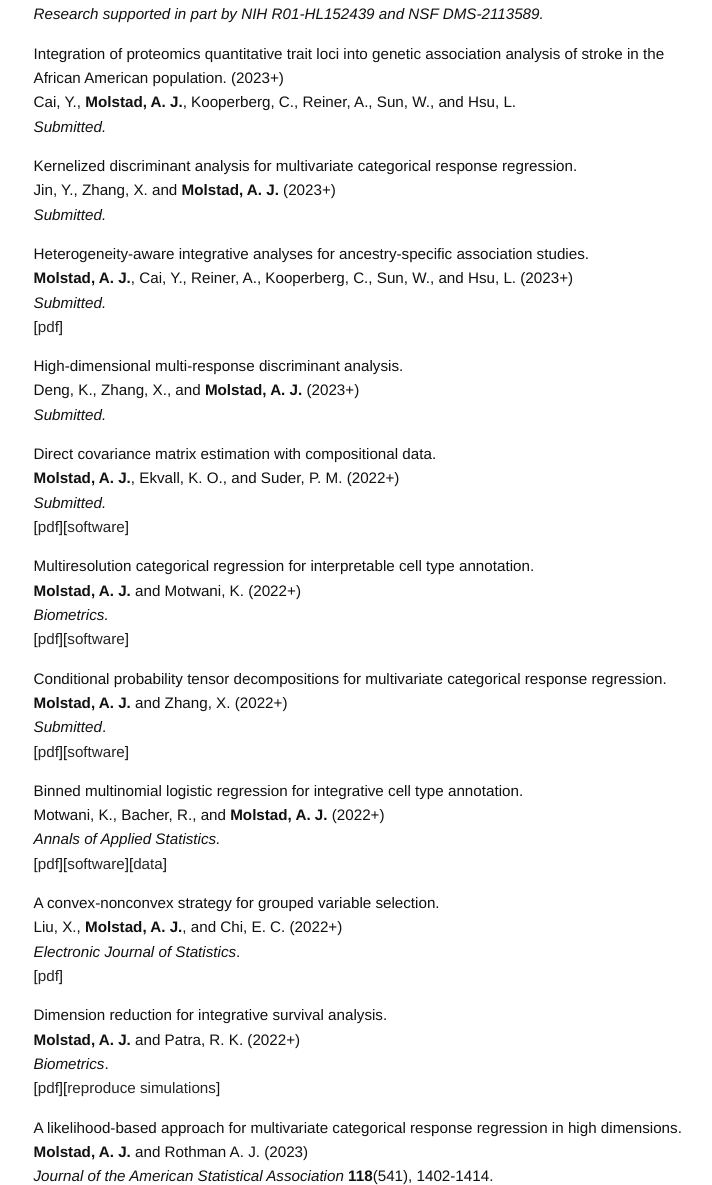
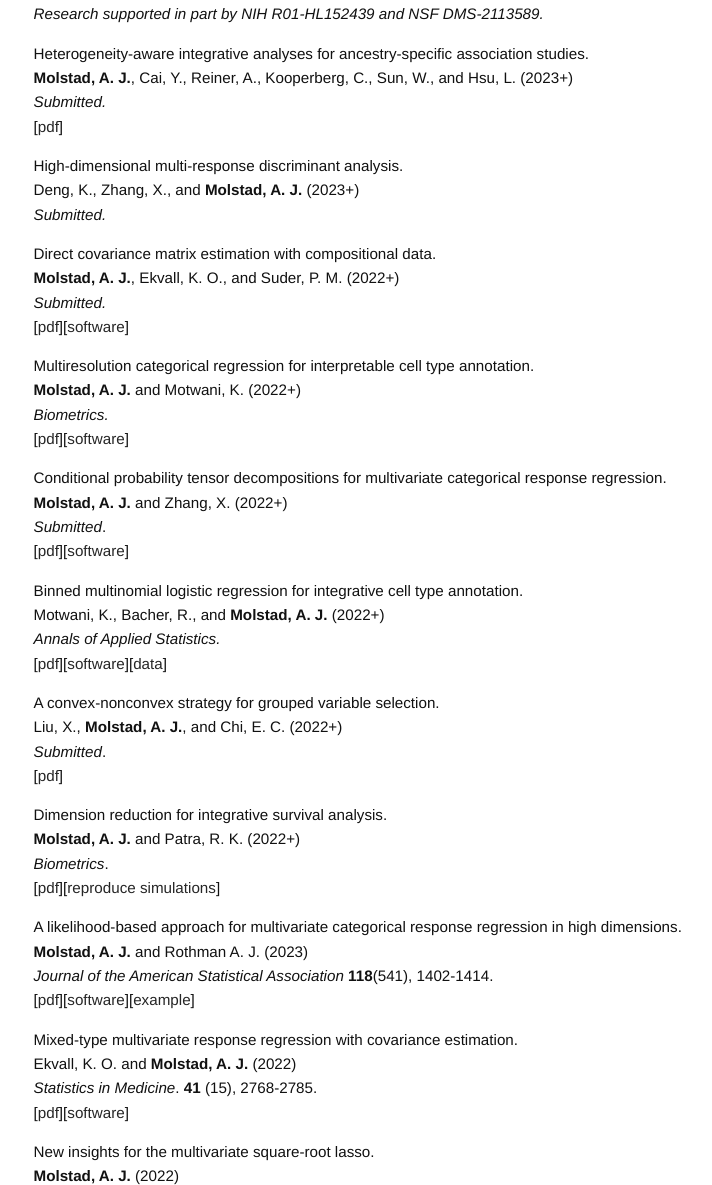
Before and after one commit to ajmolstad/ajmolstad.github.io, a Jekyll site: the page built from research.md, in a window 1280 px wide and 1400 px high, scrolled down 236 px. Shown: the part 215-1400 px from the top of the window, without its empty margins (274-986 px from the left). Built offline with Jekyll 4.4.1, drawn with Linux system fonts in a browser that asks for light colours.

Commit message:
Update research.md

```diff
--- a/research.md
+++ b/research.md
@@ -17,14 +17,14 @@ Gelis-Cadena, K. and **Molstad, A. J.** (2022+) <br>
 Zhang, Y., Ekvall, K. O., and **Molstad, A. J.** (2023+) <br>
 Submitted <br> -->
 
-
+<!--
 Integration of proteomics quantitative trait loci into genetic association analysis of stroke in the African American population. (2023+)<br>
 Cai, Y., **Molstad, A. J.**, Kooperberg, C., Reiner, A., Sun, W., and Hsu, L. <br>
-*Submitted.* <br>
+*Submitted.* <br>  -->
 
-Kernelized discriminant analysis for multivariate categorical response regression. <br>
+<!-- Kernelized discriminant analysis for multivariate categorical response regression. <br>
 Jin, Y., Zhang, X. and **Molstad, A. J.** (2023+) <br>
-*Submitted.* <br>
+*Submitted.* <br> -->
 
 Heterogeneity-aware integrative analyses for ancestry-specific association studies. <br>
 **Molstad, A. J.**, Cai, Y., Reiner, A., Kooperberg, C., Sun, W., and Hsu, L. (2023+) <br>
@@ -59,7 +59,7 @@ Motwani, K., Bacher, R., and **Molstad, A. J.** (2022+) <br>
 
 A convex-nonconvex strategy for grouped variable selection. <br>
 Liu, X., **Molstad, A. J.**, and Chi, E. C. (2022+) <br>
-*Electronic Journal of Statistics*. <br>
+*Submitted*. <br>
 [[pdf](https://arxiv.org/abs/2111.15075)] <br>
 
 Dimension reduction for integrative survival analysis. <br>
```
